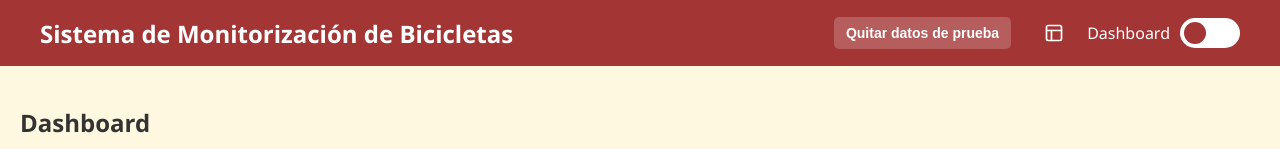
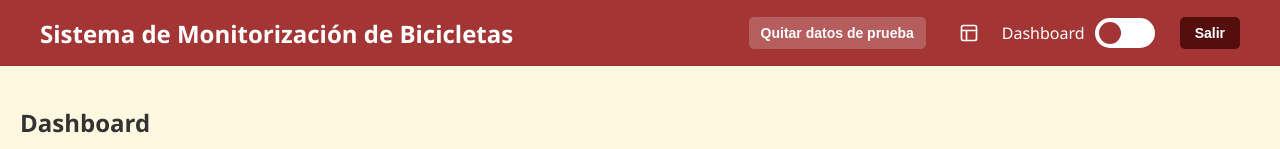
Before and after one commit to Pabloherreroo/bike-monitorization, a React (Vite) app in the folder frontend/: page /dashboard in a window 1280 px wide. Shown: the top 149 px of the page. Built offline with nearby package versions, Linux system fonts and the light colour scheme; no server answers; sample sign-in values are in the browser's storage.

Commit message:
Login arreglado y boton de logout
- Al refrescar no te manda al login, pero si cada vez que se inicia la web
- Boton en el layout para salir de la sesion
- Autenticacion de dos usuarios distintos y un superadmin muy sencilla

```diff
--- a/frontend/src/App.jsx
+++ b/frontend/src/App.jsx
@@ -30,12 +30,34 @@ function App() {
   ]
   const [activeColors, setActiveColors] = useState(roadConditions.map((c) => c.id))
 
+  const handleLogout = () => {
+    // Actualizar el estado primero y eliminar
+    setIsAuthenticated(false)
+    setIsSuperAdmin(false)
+    localStorage.removeItem("isAuthenticated")
+    localStorage.removeItem("isSuperAdmin")
+  }
+
   useEffect(() => {
-    const storedAuth = localStorage.getItem("isAuthenticated") === "true"
-    const storedSuperAdmin = localStorage.getItem("isSuperAdmin") === "true"
-    setIsAuthenticated(storedAuth)
-    setIsSuperAdmin(storedSuperAdmin)
-    setLoadingAuth(false)
+    const checkAuth = () => {
+      const storedAuth = localStorage.getItem("isAuthenticated") === "true"
+      const storedSuperAdmin = localStorage.getItem("isSuperAdmin") === "true"
+      if (storedAuth) {
+        setIsAuthenticated(storedAuth);
+        setIsSuperAdmin(storedSuperAdmin);
+      } else {
+        // Si no hay sesión, asegurarse de que no esté autenticado
+        setIsAuthenticated(false);
+        setIsSuperAdmin(false);
+      }
+      setLoadingAuth(false)
+    }
+    checkAuth()
+    // Añadir un event listener para detectar cambios en localStorage para sincronizar el estado entre pestañas
+    window.addEventListener("storage", checkAuth)
+    return () => {
+      window.removeEventListener("storage", checkAuth)
+    }
   }, []);
 
   useEffect(() => {
@@ -69,10 +91,15 @@ function App() {
   }, [bikes, bikeData, hideTestBikes, hiddenBikeIds])
 
   const handleLogin = (username, password) => {
-    // Simple authentication for demo, luego verificar
-    if (username && password) {
+    // Verificar credenciales válidas, superAdmin o admin normal
+    if (
+      (username === "admin" && password === "admin") ||
+      (username === "bici" && password === "bici") ||
+      (username === "superAdmin" && password === "superAdmin")
+    ) {
       setIsAuthenticated(true)
       localStorage.setItem("isAuthenticated", "true")
+
       if (username === "superAdmin" && password === "superAdmin") {
         setIsSuperAdmin(true)
         localStorage.setItem("isSuperAdmin", "true")
@@ -103,7 +130,7 @@ function App() {
   }
 
   if (loadingAuth) {
-    return
+    return <div>Cargando...</div>
   }
 
   return (
@@ -125,6 +152,7 @@ function App() {
                 bikeData={filteredBikeData}
                 toggleHideTestBikes={toggleHideTestBikes}
                 hideTestBikes={hideTestBikes}
+                onLogout={handleLogout}
               >
                 <Dashboard
                   bikeData={filteredBikeData}
@@ -147,6 +175,7 @@ function App() {
                 bikeData={filteredBikeData}
                 toggleHideTestBikes={toggleHideTestBikes}
                 hideTestBikes={hideTestBikes}
+                onLogout={handleLogout}
               >
                 <Maps
                   bikeData={filteredBikeData}
--- a/frontend/src/layouts/MainLayout.jsx
+++ b/frontend/src/layouts/MainLayout.jsx
@@ -3,7 +3,7 @@ import { useNavigate, useLocation } from 'react-router-dom';
 import DistrictTable from "../components/DistrictTable"
 import '../styles/App.css';
 
-const MainLayout = ({ children, bikeData, toggleHideTestBikes, hideTestBikes }) => {
+const MainLayout = ({ children, bikeData, toggleHideTestBikes, hideTestBikes, onLogout }) => {
     const navigate = useNavigate();
     const location = useLocation();
     const isMapsActive = location.pathname === '/maps';
@@ -19,6 +19,11 @@ const MainLayout = ({ children, bikeData, toggleHideTestBikes, hideTestBikes })
 
     const toggleTable = () => {
         setIsTableOpen(!isTableOpen)
+    }
+
+    const handleLogout = () => {
+        onLogout()
+        navigate("/login")
     }
 
     return (
@@ -53,6 +58,9 @@ const MainLayout = ({ children, bikeData, toggleHideTestBikes, hideTestBikes })
                             <span className="slider"></span>
                         </label>
                     </div>
+                    <button className="logout-button" onClick={handleLogout}>
+                        Salir
+                    </button>
                 </div>
             </header>
             <main className="container" style={{ marginTop: '20px' }}>
--- a/frontend/src/pages/Login.jsx
+++ b/frontend/src/pages/Login.jsx
@@ -8,9 +8,13 @@ const Login = ({ onLogin }) => {
 
     const handleSubmit = (e) => {
         e.preventDefault();
-        const success = onLogin(username, password);
+        if (!username || !password) {
+            setError("Por favor introduce nombre de usuario y contraseña")
+            return
+        }
+        const success = onLogin(username, password)
         if (!success) {
-        setError('Por favor introduce nombre de usuario y contraseña');
+            setError("Usuario o contraseña incorrectos")
         }
     };
 
--- a/frontend/src/styles/App.css
+++ b/frontend/src/styles/App.css
@@ -186,3 +186,18 @@ input:checked + .slider:before {
 .test-bikes-button:hover {
   background-color: #6b1212;
 }
+
+/* Logout Botón */
+.logout-button {
+  background-color: var(--dark-color);
+  color: white;
+  padding: 8px 15px;
+  border-radius: 5px;
+  font-size: 14px;
+  margin-left: 10px;
+  transition: background-color 0.2s;
+}
+
+.logout-button:hover {
+  background-color: #7a1515;
+}
```
Also changed, not shown: 1 other file (tests, documents, lock files or other folders). Lines whose indentation alone changed are shown as unchanged.
